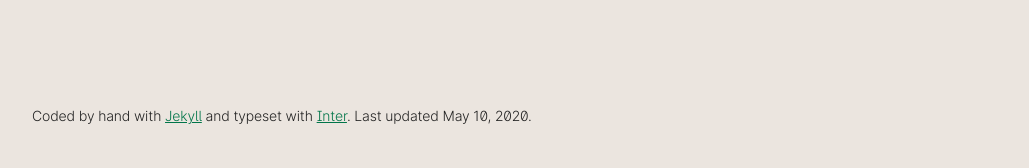
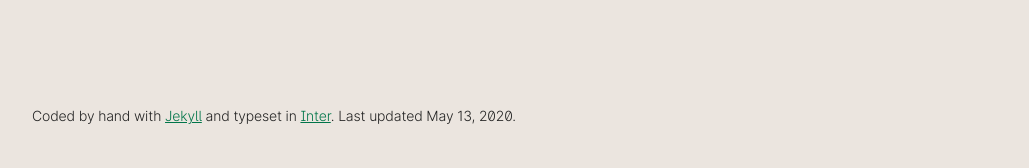
Before and after one commit to mattkubota/mattkubota.com, a Jekyll site: the page built from index.md, in a window 1280 px wide. Shown: the part 1197-1365 px from the top of the page, without its empty margins (32-1061 px from the left). Built offline with Jekyll 4.4.1, drawn with Linux system fonts in a browser that asks for light colours.

Commit message:
minor footer edit

```diff
--- a/index.md
+++ b/index.md
@@ -36,7 +36,7 @@ title: Matt Kubota
     </ul>
   </section>
   <footer class="item-5">
-    <p>Coded by hand with <a href="https://jekyllrb.com/">Jekyll</a> and typeset with <a href="https://rsms.me/inter/">Inter</a>. Last updated May 10, 2020.</p>
+    <p>Coded by hand with <a href="https://jekyllrb.com/">Jekyll</a> and typeset in <a href="https://rsms.me/inter/">Inter</a>. Last updated May 13, 2020.</p>
     <!-- {% for item in site.data.navigation %}
       <a href="{{ item.link }}" {% if page.url == item.link %}class="current"{% endif %}>
         {{ item.name }}
```
